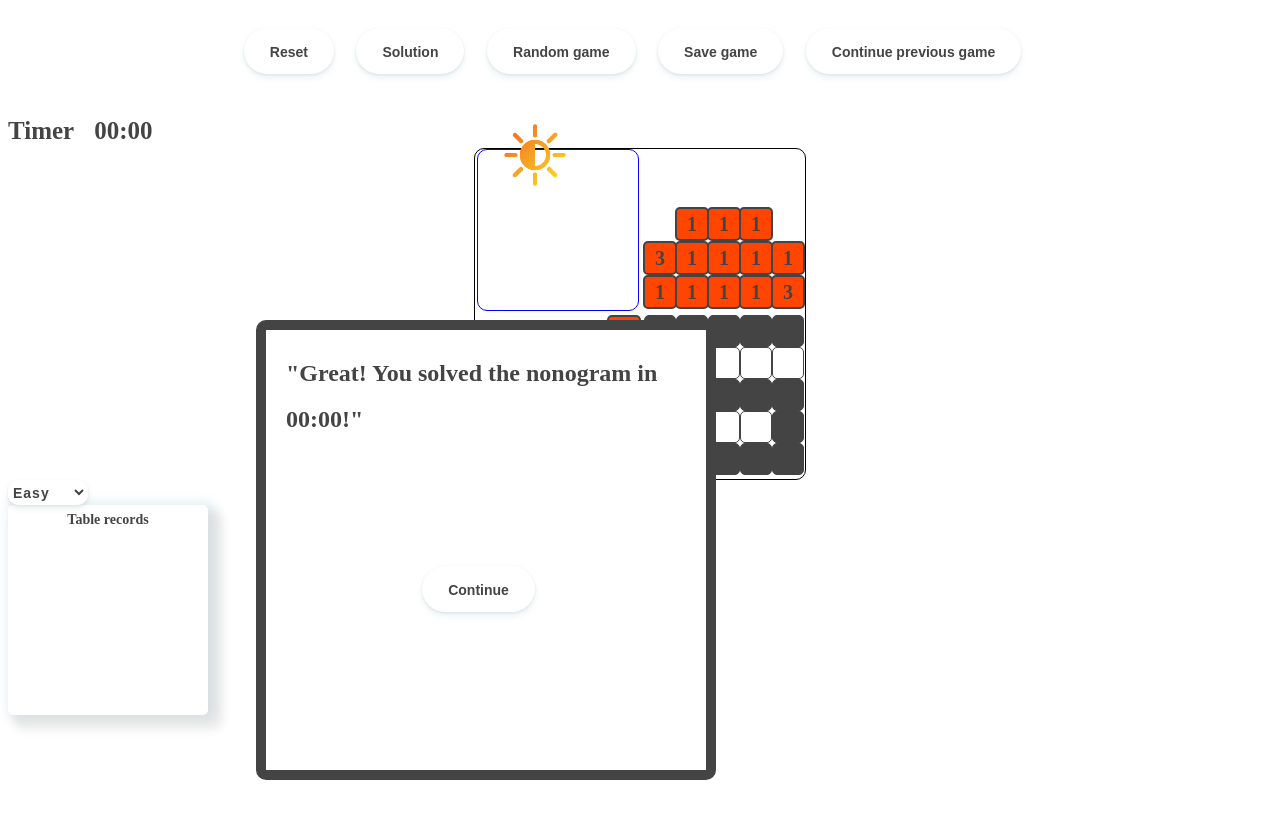
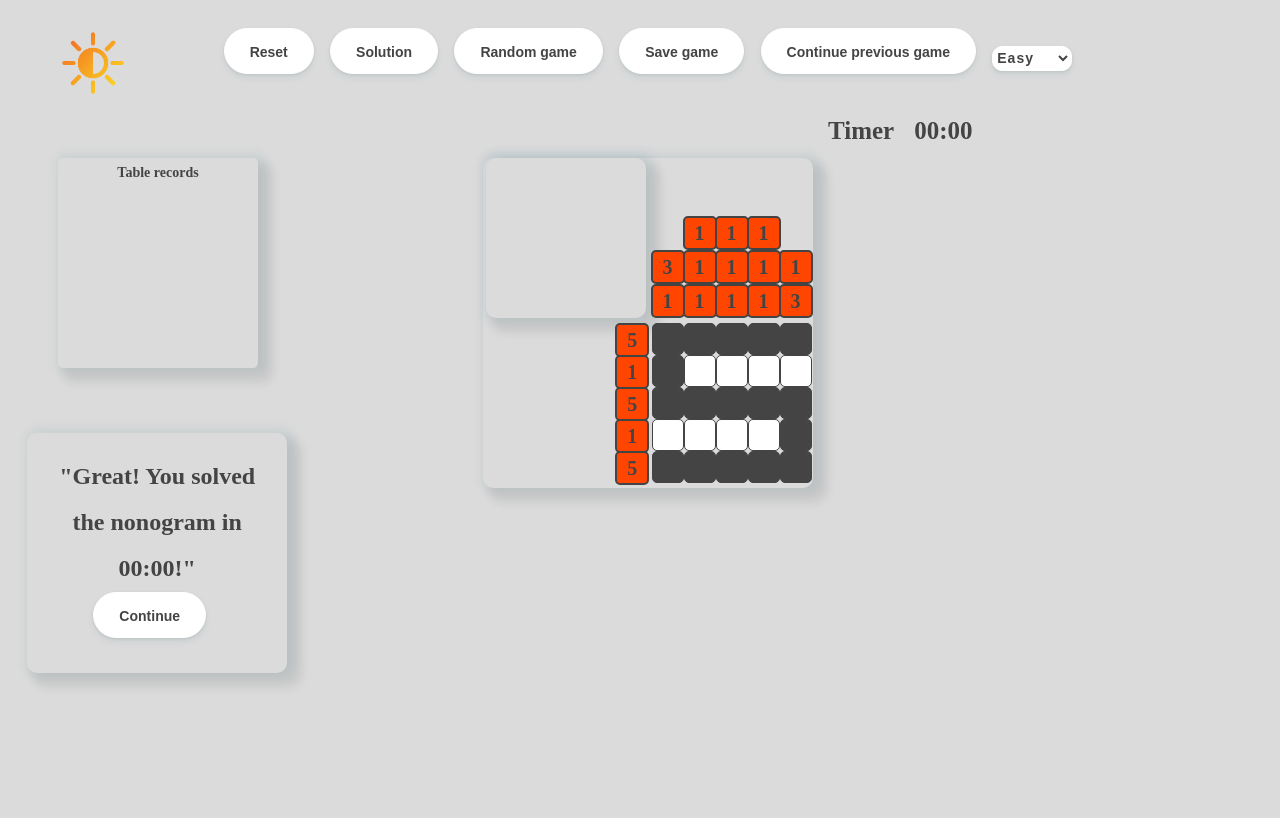
Before and after one commit to Ivan07071999/nonograms, a website built with Vite: page index.html in a window 1280 px wide. Both pictures are taken after a click on the button "Solution". Built offline with nearby package versions, Linux system fonts and the light colour scheme.

Commit message:
feat: debug position

```diff
--- a/src/main.js
+++ b/src/main.js
@@ -23,6 +23,8 @@ let nameArr = [];
 
 // Buttons
 
+const gameContainer = document.createElement('div');
+
 const statusContainer = document.createElement('div');
 const newGameButton = document.createElement('button');
 const solutionButton = document.createElement('button');
@@ -31,6 +33,7 @@ const saveGameButton = document.createElement('button');
 const continueGameButton = document.createElement('button');
 
 function addClassList() {
+  gameContainer.className = 'game__container';
   statusContainer.className = 'status_container';
   newGameButton.className = 'status_container__new_game_button';
   solutionButton.className = 'status_container__solution_button';
@@ -52,7 +55,8 @@ function addTextButtons() {
 addTextButtons();
 
 function appendButtons() {
-  body.appendChild(statusContainer);
+  body.appendChild(gameContainer);
+  gameContainer.appendChild(statusContainer);
   statusContainer.appendChild(newGameButton);
   statusContainer.appendChild(solutionButton);
   statusContainer.appendChild(randomGameButton);
@@ -69,7 +73,7 @@ const minutes = document.createElement('div');
 const seconds = document.createElement('div');
 
 function appendTimerItems() {
-  body.appendChild(timerContainer);
+  gameContainer.appendChild(timerContainer);
   timerContainer.appendChild(minutes);
   timerContainer.appendChild(seconds);
 }
@@ -136,9 +140,6 @@ function removeTimerContent() {
   sec.textContent = '00';
 }
 
-// checkTimerStatus();
-// startTimer();
-
 // grid area
 
 const container = document.createElement('div');
@@ -148,7 +149,7 @@ const leftTips = document.createElement('div');
 const gridArea = document.createElement('div');
 
 function appendGridAreaItems() {
-  body.appendChild(container);
+  gameContainer.appendChild(container);
   container.appendChild(imageArea);
   container.appendChild(topTips);
   container.appendChild(leftTips);
@@ -182,7 +183,7 @@ for (let i = 0; i < levelOfDifficulty.easy; i += 1) {
 // night mode
 const nightButton = document.createElement('div');
 nightButton.className = 'night_mode light_mode';
-body.appendChild(nightButton);
+gameContainer.appendChild(nightButton);
 let styleMode = localStorage.getItem('styleMode');
 
 function enableDarkStyle() {
@@ -216,7 +217,7 @@ const difficultyLevelsArray = ['Easy', 'Normal', 'Hard'];
 
 const select = document.createElement('select');
 select.className = 'game__select';
-body.appendChild(select);
+statusContainer.appendChild(select);
 
 difficultyLevelsArray.forEach((optionText) => {
   const optionElement = document.createElement('option');
@@ -379,7 +380,7 @@ function createNextLevelModal() {
   modalContainer.textContent = `"Great! You solved the nonogram in ${min.textContent}${sec.textContent}!"`;
   modalButton.textContent = 'Continue';
 
-  body.appendChild(modalContainer);
+  gameContainer.appendChild(modalContainer);
   modalContainer.appendChild(modalButton);
   modalContainer.classList.add('modal__animation');
 
@@ -609,7 +610,7 @@ function createWinModal() {
   winModal.textContent = 'You win! \n select another difficulty level';
   winButton.textContent = 'New game';
 
-  body.appendChild(winModal);
+  gameContainer.appendChild(winModal);
   winModal.appendChild(winButton);
 
   winModal.classList.add('modal__animation');
@@ -644,7 +645,7 @@ function nextOrWin() {
 function recordsTable() {
   const table = document.createElement('div');
   table.className = 'table';
-  body.appendChild(table);
+  gameContainer.appendChild(table);
 }
 
 recordsTable();
@@ -725,7 +726,8 @@ function selectGame() {
   const containerSel = document.createElement('div');
   containerSel.className = 'select_game__container';
 
-  body.appendChild(containerSel);
+  gameContainer.appendChild(containerSel);
+  containerSel.textContent = 'Select nonogram';
   getName();
 
   for (let i = 0; i < allNames.length; i += 1) {
--- a/src/style.css
+++ b/src/style.css
@@ -1,6 +1,6 @@
 :root {
   --color-bg: #fff;
-  --color-body: #fff;
+  --color-body: #dbdbdb;
   --color-text: #444;
 }
 
@@ -17,34 +17,43 @@ body {
   transition: all ease-in-out 0.7s;
 }
 
+.game__container {
+  width: 1280px;
+  height: 850px;
+  /* border: 1px solid black; */
+  margin: auto;
+  position: relative;
+}
+
 .container {
   width: 330px;
   height: 330px;
   margin: auto;
-  border: 1px solid black;
   display: flex;
   flex-wrap: wrap;
   align-items: flex-start;
   justify-content: space-around;
   border-radius: 10px;
+  box-shadow: 3px 0px 10px 5px rgb(65 132 144 / 10%),
+  10px 10px 10px 5px rgb(0 0 0 / 8%);
+  margin-top: 10px;
 }
 
 .container__normal {
   width: 485px;
   height: 485px;
-
 }
 .container__hard {
   width: 650px;
   height: 650px;
-
 }
 
 .container__image_area {
   width: 160px;
   height: 160px;
-  border: 1px solid blue;
   border-radius: 10px;
+  box-shadow: 3px 0px 10px 5px rgb(65 132 144 / 10%),
+  10px 10px 10px 5px rgb(0 0 0 / 8%);
 }
 
 .container__top_tips {
@@ -118,7 +127,6 @@ body {
 }
 
 .container__grid_area {
-  /* border: 1px solid red; */
   width: 160px;
   height: 160px;
   border-radius: 10px;
@@ -159,7 +167,7 @@ body {
 }
 
 .status_container {
-  width: 800px;
+  width: 850px;
   height: 100px;
   margin: auto;
   display: flex;
@@ -210,9 +218,9 @@ body {
 .night_mode {
   width: 70px;
   height: 70px;
-  position: fixed;
-  top: 120px;
-  left: 500px;
+  position: absolute;
+  top: 20px;
+  left: 50px;
   background-image: url(assets/light-mode.png);
   background-size: contain;
   cursor: pointer;
@@ -235,6 +243,7 @@ body {
   line-height: 46px;
 	font-size: 25px;
 	font-weight: 600;
+  margin-left: 820px;
 }
 
 .timer_container__minutes {
@@ -243,13 +252,14 @@ body {
 
 
 .modal {
-  width: 400px;
-  height: 400px;
-  border: 10px solid var(--color-text);
+  width: 220px;
+  height: 200px;
+  box-shadow: 3px 0px 10px 5px rgb(65 132 144 / 10%),
+  10px 10px 10px 5px rgb(0 0 0 / 8%);
   padding: 20px;
-  position: fixed;
-  top: 40%;
-  left: 20%;
+  position: absolute;
+  top: 50%;
+  left: 1.5%;
   background-color: var(--color-body);
   border-radius: 10px;
   display: flex;
@@ -263,6 +273,7 @@ body {
   opacity: 0;
   transition: 2s;
   z-index: -3;
+  text-align: center;
 }
 
 .modal__animation {
@@ -286,6 +297,9 @@ body {
   border-radius: 5px;
   box-shadow: 3px 0px 10px 5px rgb(65 132 144 / 10%), 10px 10px 10px 5px rgb(0 0 0 / 8%);
   padding-bottom: 10px;
+  position: absolute;
+  top: 150px;
+  left: 50px;
 }
 
 .table__rows {
@@ -300,7 +314,7 @@ body {
 
 .select_game__container {
   padding: 20px;
-  width: 270px;
+  width: 220px;
   height: 350px;
   overflow-y: scroll;
   border-radius: 10px;
@@ -311,16 +325,22 @@ body {
 	font-weight: 600;
 	text-decoration: none;
   box-shadow: 5px 5px 10px 10px rgb(65 132 144 / 10%), 10px 10px 10px 5px rgb(0 0 0 / 8%);
-  margin: auto;
   cursor: pointer;
+  position: absolute;
+  top: 150px;
+  left: 1000px;
+  display: flex;
+  flex-wrap: wrap;
+  justify-content: center;
 }
 
 .select_game__container_sub {
-  width: 250px;
+  width: 200px;
   height: 200px;
   display: flex;
   flex-wrap: wrap;
   justify-content: start;
+  margin-top: 20px;
 }
 
 .select_game__container_sub_name {
```
